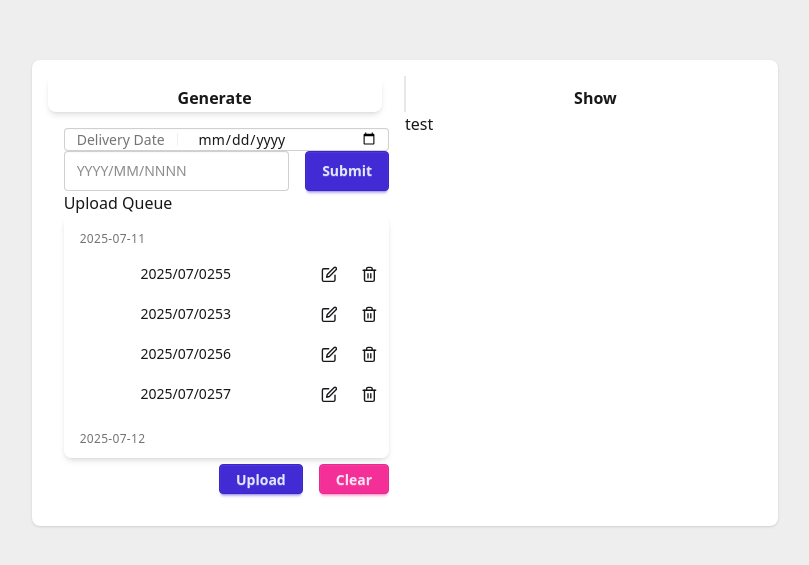
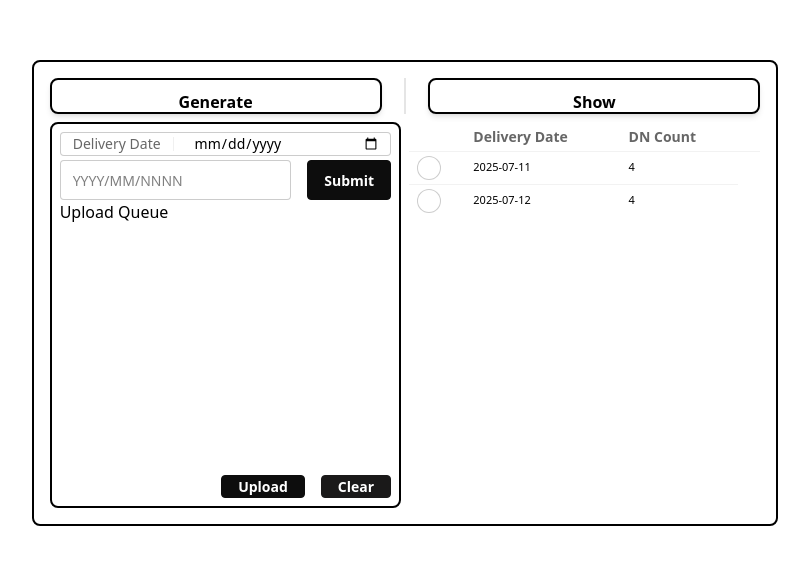
Before and after one commit to VincentKho10/ClaiVer, a React (Vite) app in the folder frontend/: page / in a window 1280 px wide. Shown: the part 107-672 px from the top of the page, without its empty margins (235-1044 px from the left). Built offline with nearby package versions, Linux system fonts and the light colour scheme.

Commit message:
Generate Barcode datastruct rework considering using Set

```diff
--- a/frontend/src/App.css
+++ b/frontend/src/App.css
@@ -1,10 +1,9 @@
 @import "tailwindcss";
 @plugin "daisyui";
 
-
 @plugin "daisyui/theme" {
   name: "lofi";
-  default: false;
+  default: true;
   prefersdark: false;
   color-scheme: "light";
   --color-base-100: oklch(100% 0 0);
--- a/frontend/src/View/Home/GenerateBarcode/index.jsx
+++ b/frontend/src/View/Home/GenerateBarcode/index.jsx
@@ -1,13 +1,15 @@
-import React from "react";
+import React, { useEffect } from "react";
 import { useState } from "react";
 
-const GenerateBarcode = () => {
-  const [list, setList] = useState({
-    "2025-07-11": ["2025/07/0255", "2025/07/0253", "2025/07/0256", "2025/07/0257"],
-    "2025-07-12": ["2025/07/0255", "2025/07/0253", "2025/07/0256", "2025/07/0277"],
-  });
+const GenerateBarcode = (props) => {
+  const { data } = props;
+  const [list, setList] = useState({});
+  const [delivr, setDelivr] = useState({ send_date: "", DNID: "" });
 
-  const [delivr, setDelivr] = useState({ send_date: "", DNID: "" });
+  useEffect(()=>{
+    console.log("rerender")
+    setList(data)
+  },[data])
 
   const handleChangeField = (e) => {
     const { name, value } = e.target;
@@ -22,45 +24,49 @@ const GenerateBarcode = () => {
 
   const handleSubmit = () => {
     let { send_date, DNID } = delivr;
+    let isSet = false;
     if (send_date && DNID) {
       //if found it return list
       const found_deliv = list[send_date];
-      console.log(found_deliv&true)
+      console.log(found_deliv & true);
       //date registered already?
       if (found_deliv) {
         // does dnid registered?
-        const cDNID = found_deliv.find((v)=>v==DNID);
+        const cDNID = found_deliv.find((v) => v == DNID);
         // if not register
         if (!cDNID) {
           setList({
             ...list,
             [send_date]: [...found_deliv, DNID],
           });
+          isSet = !isSet;
         }
-      // if date not found initialize it
+        // if date not found initialize it
       } else {
         setList({ ...list, [send_date]: [DNID] });
+        isSet = !isSet;
       }
+      if (isSet) setDelivr({ send_date: "", DNID: "" });
     } else {
       console.log("send date or dnid should be filled");
     }
   };
 
-  const handleUpdate = (send_date,id) => {
-    setDelivr({send_date, DNID: list[send_date][id]})
-    handleDelete(send_date,id)
+  const handleUpdate = (send_date, id) => {
+    setDelivr({ send_date, DNID: list[send_date][id] });
+    handleDelete(send_date, id);
   };
 
-  const handleDelete = (send_date,idx) => {
-    const isLast = list[send_date].length==1
-    if(isLast){
-      const nList = {...list}
-      delete nList[send_date]
-      setList({...nList})
+  const handleDelete = (send_date, idx) => {
+    const isLast = list[send_date].length == 1;
+    if (isLast) {
+      const nList = { ...list };
+      delete nList[send_date];
+      setList({ ...nList });
     } else {
-      const nlist = {...list}
-      nlist[send_date].splice(idx,1)
-      setList({...nlist})
+      const nlist = { ...list };
+      nlist[send_date].splice(idx, 1);
+      setList({ ...nlist });
     }
   };
 
@@ -77,7 +83,7 @@ const GenerateBarcode = () => {
               <button
                 className="btn btn-square btn-ghost"
                 name="updateDN"
-                onClick={() => handleUpdate(send_date,i)}
+                onClick={() => handleUpdate(send_date, i)}
               >
                 <svg
                   className="size-[1.2em]"
@@ -99,7 +105,7 @@ const GenerateBarcode = () => {
               <button
                 className="btn btn-square btn-ghost"
                 name="deleteDN"
-                onClick={() => handleDelete(send_date,i)}
+                onClick={() => handleDelete(send_date, i)}
               >
                 <svg
                   className="size-[1.2em]"
@@ -138,9 +144,13 @@ const GenerateBarcode = () => {
     return res;
   };
 
+  const handleUpload = () => {
+    // console.log(selectState);
+  };
+
   return (
     <>
-      <label className="input w-full">
+      <label className="input w-full mb-1">
         <span className="label">Delivery Date</span>
         <input
           type="date"
@@ -172,10 +182,19 @@ const GenerateBarcode = () => {
         </button>
       </div>
 
+      <div className="flex flex-col max-h-9/12 min-h-9/12 pb-1">
         Upload Queue
-      <ul className="list bg-base-100 rounded-box shadow-md overflow-auto max-h-9/12 min-h-9/12">
-        {listContentComp()}
-      </ul>
+        <ul className="list bg-base-100 rounded-box shadow-md overflow-auto">
+          {listContentComp()}
+        </ul>
+      </div>
+
+      <div className="flex flex-row justify-end h-1/12">
+        <button className="btn btn-primary mr-4 h-full" onClick={handleUpload}>
+          Upload
+        </button>
+        <button className="btn btn-secondary h-full">Clear</button>
+      </div>
     </>
   );
 };
--- a/frontend/src/View/Home/index.jsx
+++ b/frontend/src/View/Home/index.jsx
@@ -1,41 +1,145 @@
-import React from "react";
+import React, { useState } from "react";
 import { Link, Outlet, Route, Routes } from "react-router-dom";
 import GenerateBarcode from "./GenerateBarcode";
 import ShowBarcode from "./ShowBarcode";
 
+let selectedCb = -1;
+
 const Home = () => {
+  const [delivhist, setDelivHist] = useState([
+    {
+      "Delivery Date": "2025-07-11",
+      "DN Count": 4,
+      data: ["2025/07/0255", "2025/07/0253", "2025/07/0256", "2025/07/0257"],
+    },
+    {
+      "Delivery Date": "2025-07-12",
+      "DN Count": 4,
+      data: ["2025/07/0255", "2025/07/0253", "2025/07/0256", "2025/07/0277"],
+    },
+  ]);
+
+  const [selectState, setSelectState] = useState({});
+
+  const selectHandle = (id) => {
+    if (selectedCb == id) {
+      selectedCb = -1;
+      setSelectState({});
+    } else {
+      selectedCb = id;
+      setSelectState(delivhist[id]);
+    }
+  };
+
+  const tbStateHeader = () => {
+    return (
+      <thead>
+        <tr>
+          <th></th>
+          {Object.keys(delivhist[0]).map((v) => {
+            return (
+              <>
+                <td>{v == "data" ? "" : v}</td>
+              </>
+            );
+          })}
+        </tr>
+      </thead>
+    );
+  };
+
+  const tbStateContent = () => {
+    return (
+      <tbody>
+        {delivhist.map((v, i) => {
+          return (
+            <tr>
+              <th>
+                <input
+                  type="checkbox"
+                  className="checkbox"
+                  checked={selectedCb == i}
+                  onClick={() => {
+                    selectHandle(i);
+                  }}
+                />
+              </th>
+              {(() => {
+                let res = [];
+                for (const key in v) {
+                  if (key == "data") continue;
+                  res.push(<td>{v[key]}</td>);
+                }
+                return res;
+              })()}
+            </tr>
+          );
+        })}
+      </tbody>
+    );
+  };
+
   return (
-    <div className="flex justify-center items-center h-screen w-screen bg-base-300">
-      <div className="flex flex-col h-7/12 min-w-80 w-7/12 card shadow-sm p-4 bg-base-100">
+    <div className="flex justify-center items-center h-screen w-screen bg-primary-300">
+      <div className="flex flex-col h-7/12 min-w-80 w-7/12 card border-2 box-border p-4 bg-secondary-100">
         <div className="flex flex-row text-center font-semibold h-1/12">
           <Link
             to={""}
-            className="flex-1/2 pt-2.5 pb-3 hover:animate-pulse shadow-md card bg-primary-200 text-base-content"
+            className="flex-1/2 pt-2.5 pb-3 hover:animate-pulse shadow-md box-border border-2 card bg-primary-300 text-base-content"
           >
             Generate
           </Link>
           <div className="divider-horizontal divider"></div>
           <Link
             to={"show"}
-            className="flex-1/2 pt-2.5 pb-3 hover:animate-pulse shadow-accent-content card bg-primary-200 text-base-content"
+            className="flex-1/2 pt-2.5 pb-3 hover:animate-pulse shadow-md box-border border-2 card bg-primary-300 text-base-content"
           >
             Show
           </Link>
         </div>
-        <div className="flex flex-row h-11/12">
-          <div className="flex-1/2 flex flex-col justify-between p-4">
-            <div className="h-11/12 flex flex-col justify-between pb-3">
+        <div className="flex flex-row h-11/12 pt-2">
+          <div className="flex-1/2 flex flex-col justify-between p-2 mr-1 card box-border border-2">
+            <div className="h-full flex flex-col justify-between">
               <Routes>
-                <Route index element={<GenerateBarcode />} />
-                <Route path="show" element={<ShowBarcode />} />
+                <Route
+                  index
+                  element={
+                    <GenerateBarcode
+                      data={
+                        selectState["Delivery Date"]
+                          ? {
+                              [selectState["Delivery Date"]]:
+                                selectState["data"],
+                            }
+                          : {}
+                      }
+                    />
+                  }
+                />
+                <Route
+                  path="show"
+                  element={
+                    <ShowBarcode
+                      data={
+                        selectState["Delivery Date"]
+                          ? {
+                              [selectState["Delivery Date"]]:
+                                selectState["data"],
+                            }
+                          : {}
+                      }
+                    />
+                  }
+                />
               </Routes>
             </div>
-            <div className="flex flex-row justify-end h-1/12">
-              <button className="btn btn-primary mr-4 h-full">Upload</button>
-              <button className="btn btn-secondary h-full">Clear</button>
-            </div>
           </div>
-          <div className="flex-1/2">test</div>
+          <div className="overflow-auto flex-1/2 ml-1 h-full w-full">
+            <table className="table table-xs table-pin-rows table-pin-cols table-auto">
+              {tbStateHeader()}
+              {tbStateContent()}
+            </table>
+          </div>
         </div>
       </div>
     </div>
```
